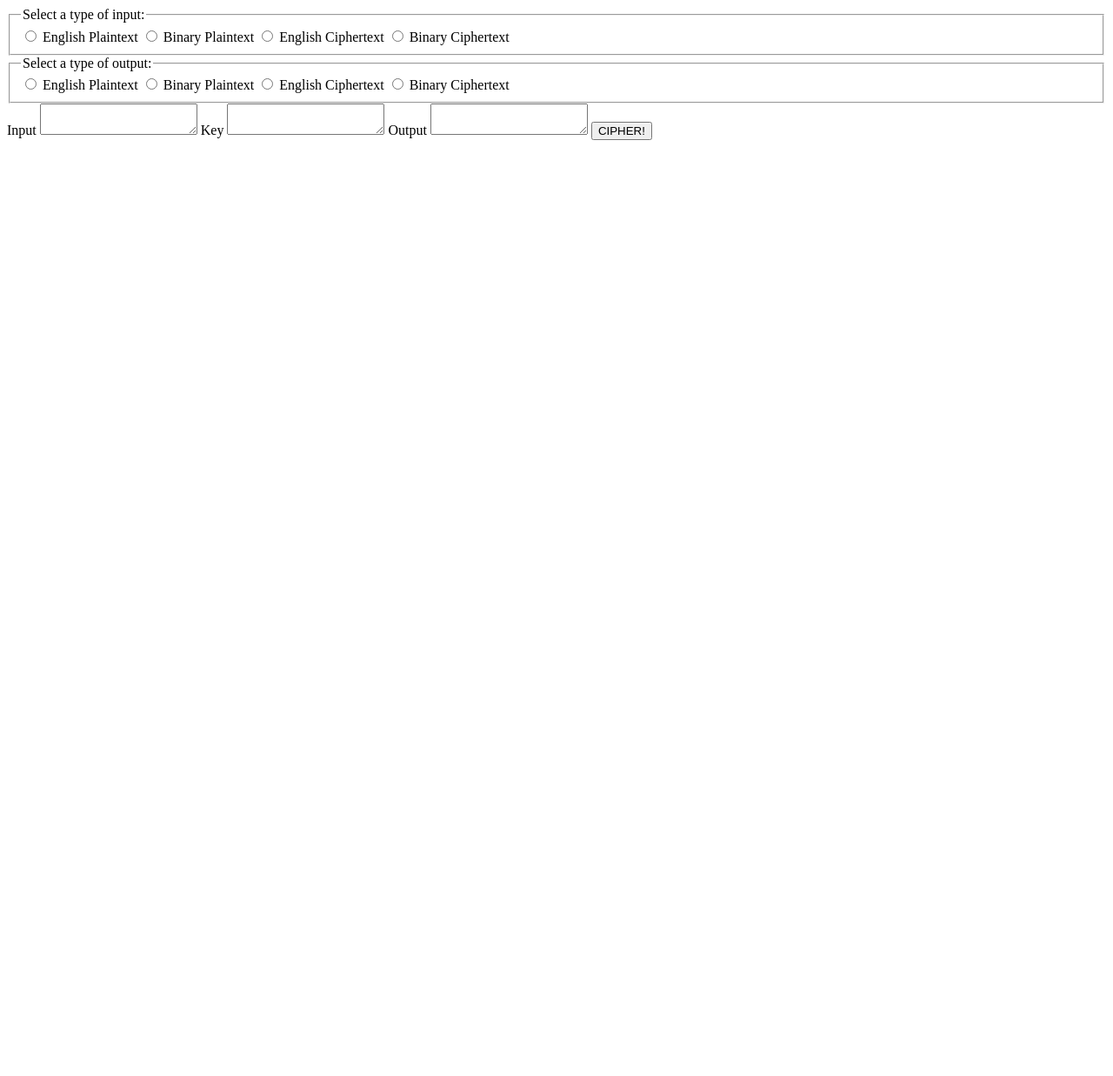
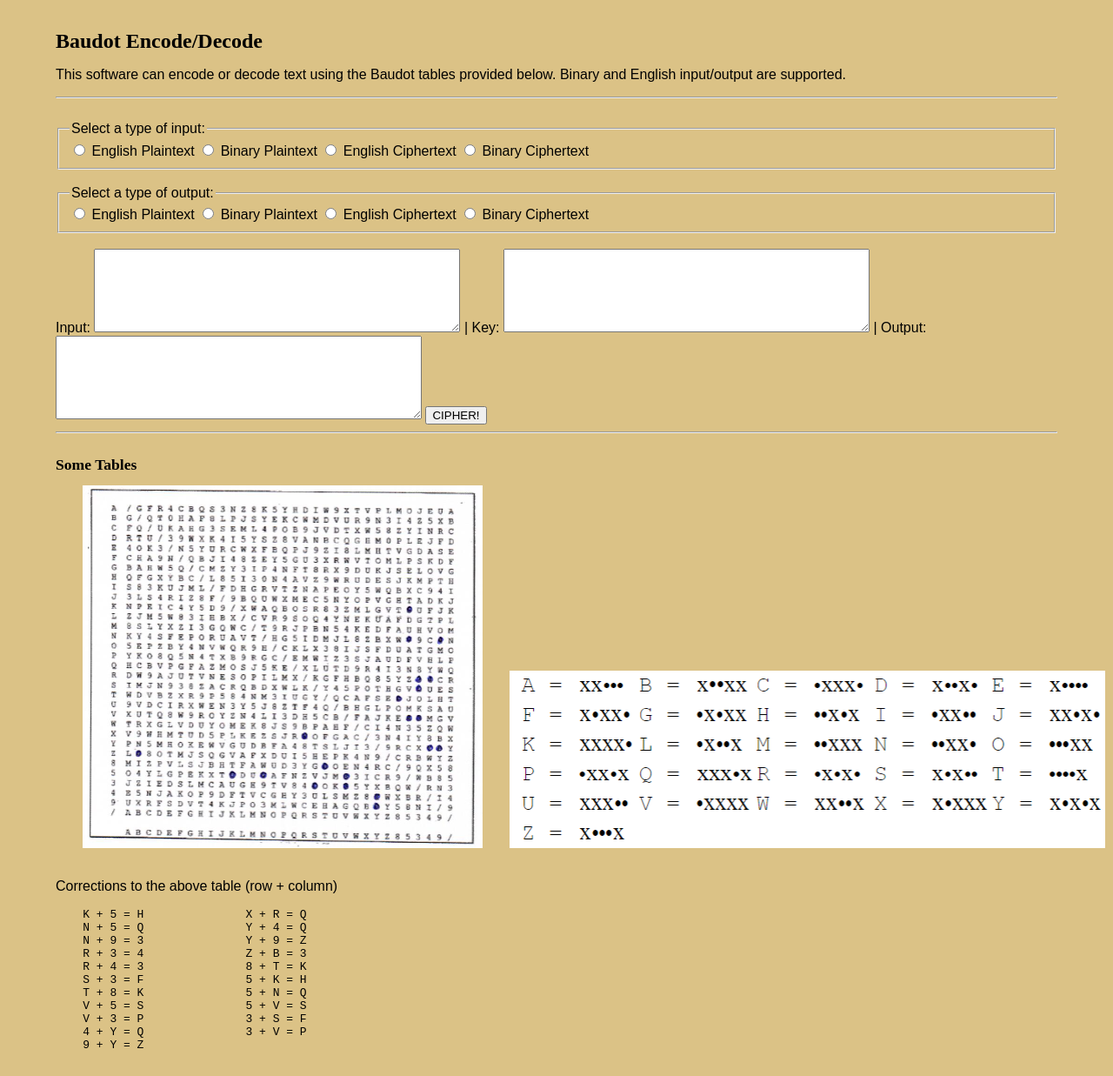
Before and after one commit to jonesa122/Baudot, a plain HTML site: page test.html in a window 1280 px wide. Shown: the whole page at 87% size. Before the commit the page ends 800 px from the top, so only its background shows below. Drawn offline with Linux system fonts and the light colour scheme.

Commit message:
Cuter!
So long as you think brown is cute.

```diff
--- a/test.html
+++ b/test.html
@@ -1,7 +1,44 @@
 <head>
+    <title>Baudot Encode/Decode</title>
     <script type="text/javascript" src="baudot.js"></script>
+    <style>
+        body {
+        margin: 0 5%;
+        background-color: #dbc286;
+        font-family: Arial, "Times New Roman", Times, serif;
+        }
+        ul{font-size: 2em; color: #000000;}
+        h1, h2, h3 {font-family:"Times New Roman", Times, serif;
+        color: #000000;}
+        h1 {
+        font-size: 1.5em; text-align: left;
+        }
+        h2 {display: inline;
+
+        font-size: 1.1em;
+        }
+        h3 {font-size: 1em; text-align: center;}
+        li:not(:last-child) {
+        margin-bottom: 10px;
+        }
+        .center {
+          display: block;
+          margin-left: auto;
+          margin-right: 100px;
+          width: 35%;
+        }
+
+        </style>
 </head>
 <body>
+    <br>
+    <h1>Baudot Encode/Decode</h1>
+
+
+    <p>This software can encode or decode text using the Baudot tables provided below. Binary and English input/output are supported.</p>
+    <hr>
+    <br>
+
     <fieldset>
         <legend>Select a type of input:
         </legend>
@@ -14,6 +51,7 @@
         <input type = "radio" id="binaryCiphertextInput" name="input" value = "binaryCiphertextInput"/>
         <label for="binaryCiphertextInput">Binary Ciphertext</label>
     </fieldset>
+    <br>
     <fieldset>
         <legend>Select a type of output:
         </legend>
@@ -26,11 +64,33 @@
         <input type = "radio" id="binaryCiphertextOutput" name="output" value = "binaryCiphertextOutput"/>
         <label for="binaryCiphertextOutput">Binary Ciphertext</label>
     </fieldset>
-    <label for="plaintextInput">Input</label>
-    <textarea id = "plaintextInput"></textarea>
-    <label for="keyInput">Key</label>
-    <textarea id = "keyInput"></textarea>
-    <label for="binary">Output</label>
-    <textarea id = "binary"></textarea>
+    <br>
+    <label for="plaintextInput">Input:</label>
+    <textarea id = "plaintextInput" cols="50" rows="6"></textarea>
+    <label for="keyInput"> |  Key:</label>
+    <textarea id = "keyInput" cols="50" rows="6"></textarea>
+    <label for="binary"> |  Output:</label>
+    <textarea id = "binary" cols="50" rows="6"></textarea>
     <input type= "button" value = "CIPHER!" onclick="document.getElementById('binary').innerHTML = determineInputOutput(document.getElementsByName('input'), document.getElementsByName('output'), document.getElementById('plaintextInput').value, document.getElementById('keyInput').value)">
+    <hr>
+    <br>
+    <h2>Some Tables</h2><br>
+    <pre>
+    <img src="BaudotTable.png" alt="Baudot Addition Table"><img>    <img src="BaudotEncoding.png" alt="Baudot Encoding"><img>
+    </pre>
+    <p>Corrections to the above table (row + column)</p>
+
+    <pre>
+    K + 5 = H               X + R = Q
+    N + 5 = Q               Y + 4 = Q
+    N + 9 = 3               Y + 9 = Z
+    R + 3 = 4               Z + B = 3
+    R + 4 = 3               8 + T = K
+    S + 3 = F               5 + K = H
+    T + 8 = K               5 + N = Q
+    V + 5 = S               5 + V = S
+    V + 3 = P               3 + S = F
+    4 + Y = Q               3 + V = P
+    9 + Y = Z
+    </pre>
 </body>
```
